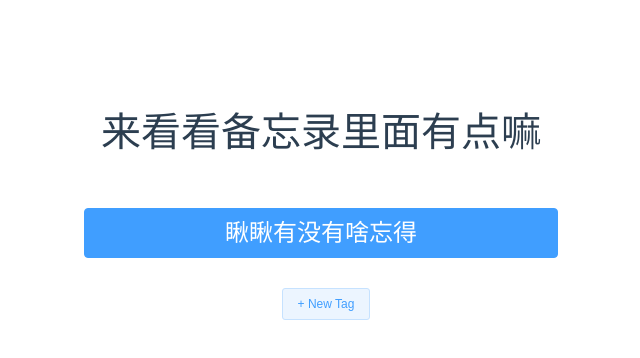
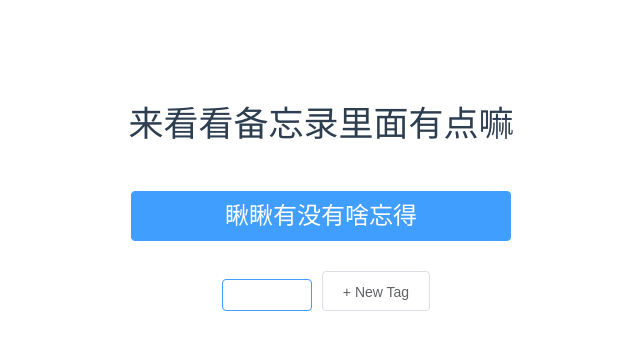
Before and after one commit to MrFlyer/esp32_Epaper, a Vue app in the folder web/vue/: page /#/ in a window 1280 px wide. Both pictures are taken after a click on the button "+ New Tag". Shown: the top 358 px of the page, without its empty margins (319-959 px from the left). Built offline with nearby package versions, Linux system fonts and the light colour scheme.

Commit message:
前端部分查增完成

```diff
--- a/web/vue/src/components/test.vue
+++ b/web/vue/src/components/test.vue
@@ -12,18 +12,29 @@
                 </el-button>
             </el-col>
         </el-row>
-
-        <ul style="list-style-type: none;padding:0; margin:0;">
-            <li v-bind:key="todo" v-for="todo in tododata" id="list">
-                <el-tag closable size="medium">
-                    {{ todo }}
-                </el-tag>
-            </li>
-            <el-button class="button-new-tag" size="small">+ New Tag</el-button>
-        </ul>
-        <!-- <el-table :data="tododata" style="width: 100%" id="table">
-            <el-table-column  prop="todolist" label="待办事项" width="180"></el-table-column>
-        </el-table> -->
+        <el-row>
+            <el-col :span="12" :offset="6">
+                <ul style="list-style-type: none;padding:0; margin:0;">
+                    <li v-bind:key="todo" v-for="todo in tododata" id="list">
+                        <!-- <el-tag closable size="medium"> -->
+                            {{ todo }}
+                            <el-divider></el-divider>
+                        <!-- </el-tag> -->
+                    </li>
+                    <el-input
+                        class="input-new-tag"
+                        v-if="inputVisible"
+                        v-model="inputValue"
+                        ref="saveTagInput"
+                        size="small"
+                        @keyup.enter.native="handleInputConfirm"
+                        @blur="handleInputConfirm"
+                    >
+                    </el-input>
+                    <el-button class="button-new-tag" size="medium" @click="showInput">+ New Tag</el-button>
+                </ul>
+            </el-col>
+        </el-row>
     </div>
 </template>
 
@@ -38,7 +49,9 @@ export default {
         return {
             a : 0,
             msg: '来看看备忘录里面有点嘛',
-            tododata : ''
+            tododata : '',
+            inputVisible: false,
+            inputValue: ''
         };
     },
 
@@ -47,24 +60,38 @@ export default {
     },
 
     methods: {
-        changemsg:function(){
-            if (this.a == 0){
-                this.msg = 'nihao'
-                this.a = 1
-                console.log(a)
-            }else  if (this.a == 1) {
-                this.msg = 'hellowwd'
-                this.a = 0
-                console.log(a)
-            }
-        },
-        getdata:function(){
+        getdata(){
             axios({
                 method:'get',
                 url: '/api/getdata'
             }).then(response => {
                 this.tododata = response.data.todolist
             })
+        },
+        adddata(input_data){
+            axios({
+                method:'get',
+                url: '/api/adddata',
+                params: {
+                    addtodo: input_data}
+            }).then(response=>{
+                this.tododata = response.data.todolist
+            })
+        },
+        showInput() {
+            this.inputVisible = true;
+            this.$nextTick(_ => {
+            this.$refs.saveTagInput.$refs.input.focus();
+        });
+        },
+
+        handleInputConfirm() {
+        let inputValue = this.inputValue;
+        if (inputValue) {
+            this.adddata(inputValue);
+        }
+        this.inputVisible = false;
+        this.inputValue = '';
         }
     },
 };
@@ -75,13 +102,14 @@ export default {
     margin-bottom: 10px;
     size: mini;
     /* width: 30px; */
-    text-align: center;
+    /* text-align: center; */
+    font-size: 20px;
 }
 #but{
     margin-top: 10px;
     margin-bottom: 30px;
     size:mini;
-    width: 50%;
+    width: 40%;
     font-size: 150%;
 
 
@@ -89,7 +117,7 @@ export default {
 #font{
     /* font-family: "Helvetica Neue",Helvetica,"PingFang SC","Hiragino Sans GB","Microsoft YaHei","微软雅黑",Arial,sans-serif; */
     font-family: "font_family" !important;
-    font-size: 40px;
+    font-size: 35px;
     font-style: normal;
 }
 #table{
@@ -97,9 +125,14 @@ export default {
 }
 .button-new-tag {
     margin-left: 10px;
-    height: 32px;
-    line-height: 30px;
+    height: 40px;
+    line-height: 40px;
     padding-top: 0;
     padding-bottom: 0;
 }
+.input-new-tag {
+    width: 90px;
+    margin-left: 10px;
+    vertical-align: bottom;
+}
 </style>
```
